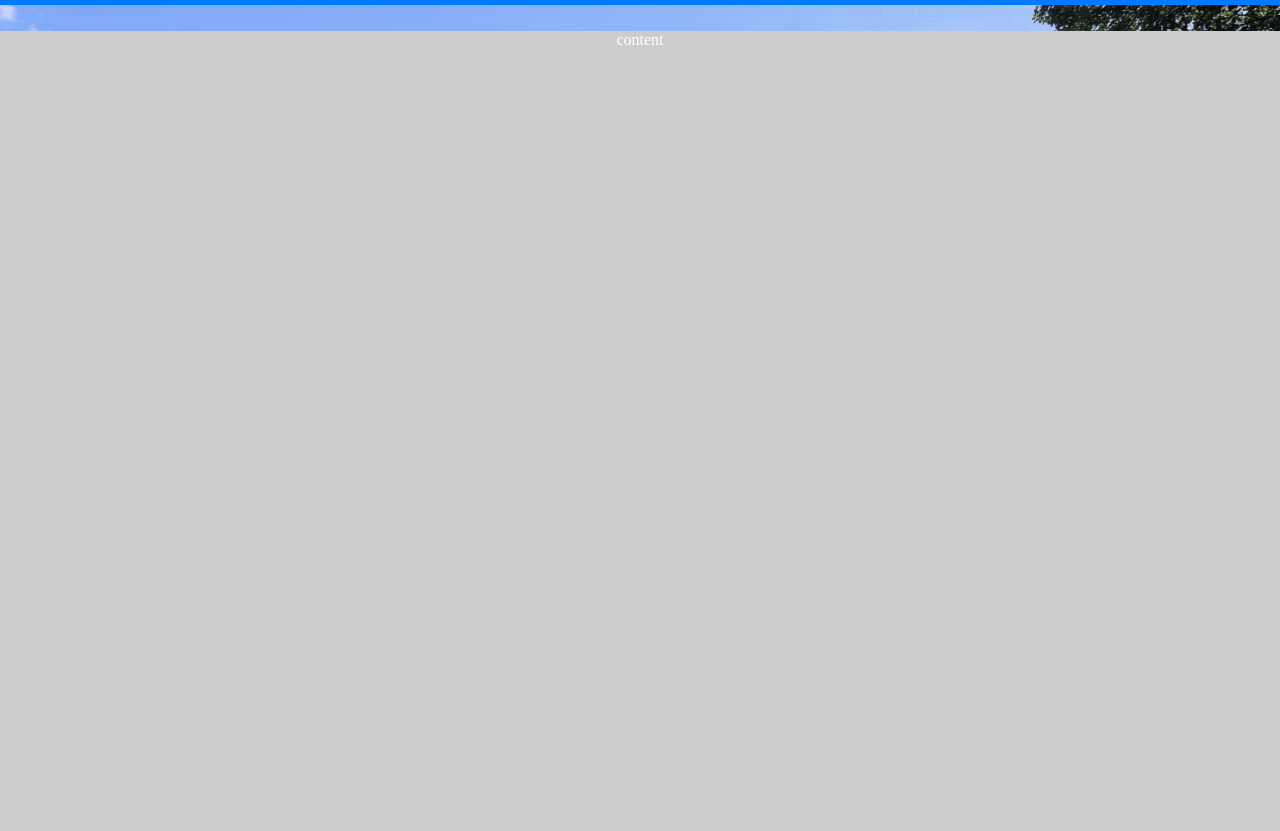
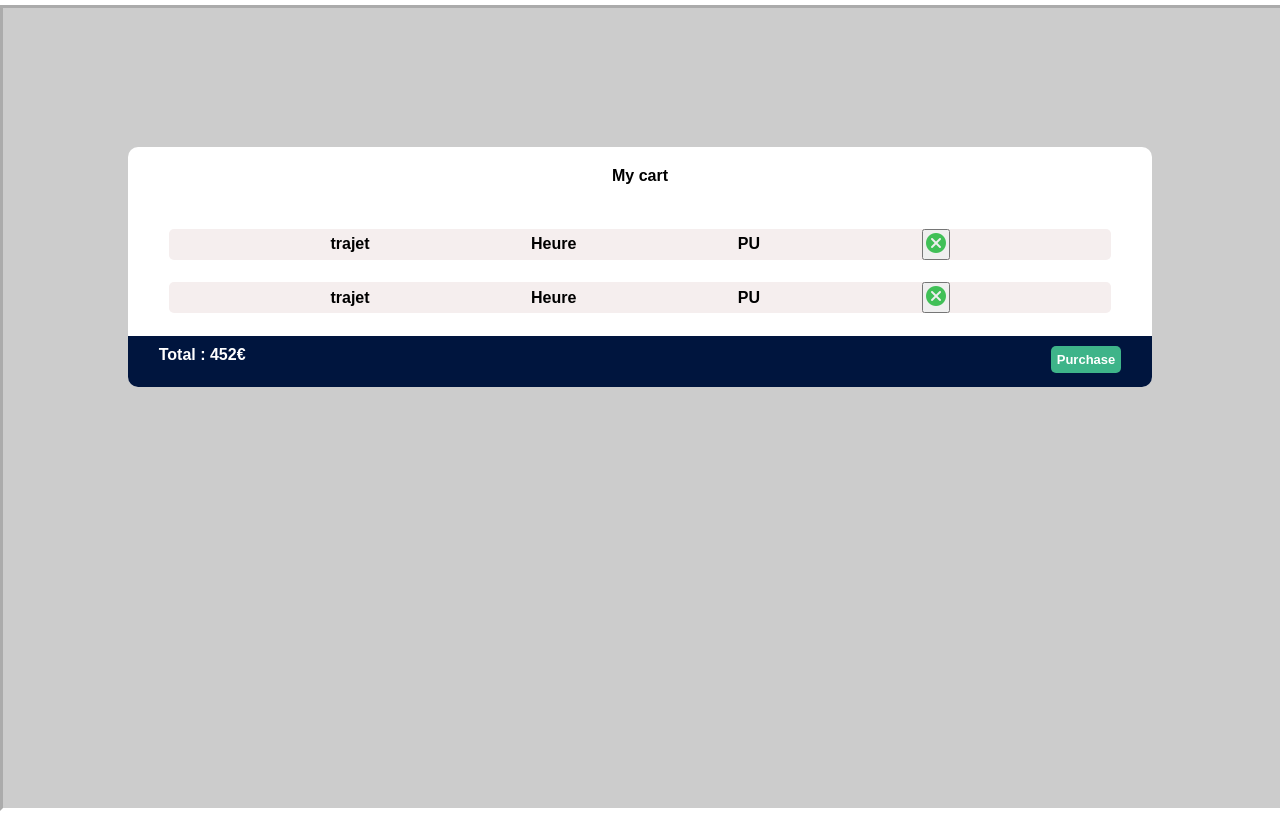
Before and after one commit to florissabrina41-cpu/tickethackfrontend, a plain HTML site: page cart.html in a window 1280 px wide. Shown: the part 53-884 px from the top of the page. Drawn offline with Linux system fonts and the light colour scheme.

Commit message:
layout cart and css

```diff
--- a/cart.html
+++ b/cart.html
@@ -7,6 +7,7 @@
 		<link rel="stylesheet" href="style.css">
 	</head>
 	<body>
+		<!-- Bandeau de navigation -->
 		<header class="navbar">
 			<div class="logo">Tickethack</div>
 			<nav class="nav-links">
@@ -15,9 +16,29 @@
 			</nav>
 		</header>
 
-        <content>
-            <p>content</p>
-            </content>
-        </div>
+		<content>
+			<div class="container">
+				<div id="cart-title">
+					<h4 class="title-cart">My cart</h4>
+				</div>
+				<div class="cart">
+					<div>trajet</div>
+					<div>Heure</div>
+					<div>PU</div>
+					<button class="btn-delete"><img src="./images/icon-delete.png" alt="delete"></button>
+				</div>
+				<div class="cart">
+					<div>trajet</div>
+					<div>Heure</div>
+					<div>PU</div>
+					<button class="btn-delete"><img src="./images/icon-delete.png" alt="delete"></button>
+				</div>
+				<div id="cart-footer">
+					<div>Total : 452€ </div>
+					<div><button id = "btn-purchase">Purchase</button></div>
+
+				</div>
+			</div>
+		</div>
 	</body>
 </html>
--- a/style.css
+++ b/style.css
@@ -10,8 +10,8 @@
   display: flex;
   justify-content: space-between;
   align-items: center;
-  background-color: #007bff;
-  color: white;
+  background-color: white;
+  color: black;
   padding: 20px;
   margin: 0;
   font-family: Arial, sans-serif;
@@ -45,7 +45,7 @@ h2, p {
 }
 
 .nav-links a {
-  color: white;
+  color: black;
   text-decoration: none;
   margin-left: 20px;
   font-size: 16px;
@@ -144,19 +144,88 @@ h2, p {
   background-color: #36a07a;
 }
 
-container{
-    background-color: bisque;
-    border: red;
-    height: 100vh;
-    width: 100vw;
+content{
+  display: block;
+  background-color: #ccc;
+  border-color: white;
+  border-style: inset;
+  width: 100%;
+  height: 100%;
+  margin: 0;
+  padding: 0;
 }
 
-content{
-   display: block;
-    background-color: #ccc;
-    border: red;
-    width: 100%;
-    height: 100%;
-    margin: 0;
-    padding: 0;
+.logo{
+  text-decoration: solid;
+  color: #36a07a;
+  font-weight: bold;
 }
+
+.container
+{
+  display: flex;
+  flex-direction: column;
+  justify-content:  space-between ;
+  align-items: stretch;
+  overflow: hidden;
+  height: 30%;
+  max-height: 60%;
+  width: 80%;
+  top: 25%;
+  left: 10%;
+  position: absolute;
+  margin: auto;
+  background-color: white;
+  border-style: initial;
+  border-radius: 10px;
+  font-family: Arial, sans-serif;
+  color: black;
+
+}
+#cart-title{
+  display: flex;
+  flex-direction: row;
+  justify-content:center;
+  margin-top: 2%;
+  margin-bottom: 2%;
+}
+
+.cart{
+  display: flex;
+  flex-direction: row;
+  justify-content: space-evenly;
+  align-items: center;
+  overflow: hidden;
+  font-weight: bold;
+  margin: 0% 4%;
+  background-color: #f5EEEE;
+  border-radius: 5px;
+}
+
+#cart-footer{
+  display: flex;
+  flex-direction: row;
+  justify-content: space-between;
+  flex-wrap: nowrap;
+  background-color: #00153E;
+  color: white;
+  padding: 1% 3% 0% 3%;
+  font-weight: bold;
+
+}
+#btn-purchase{
+  background-color: #3eb489;
+  color: white;
+  border: none;
+  padding: 6px;
+  border-radius: 5px;
+  cursor: pointer;
+  font-size: 13px;
+  font-weight: bold;
+  margin-bottom: 20%;
+}
+
+
+#cart button:hover {
+  background-color: #36a07a;
+}
```
Also changed, not shown: script.js (+38 -31 lines), images/icon-delete.png (added).
